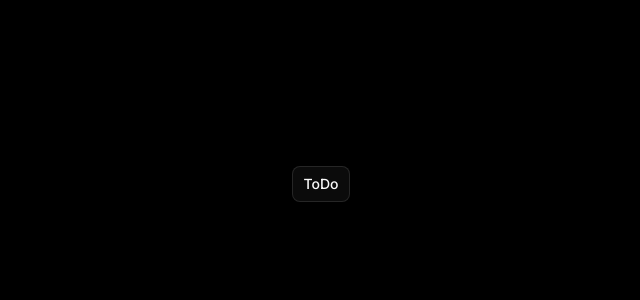
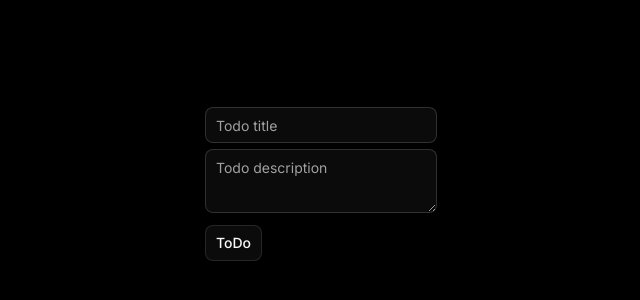
Before and after one commit to DenisDK/Zustand-mini-task, a Next.js app: page / in a window 1280 px wide. Shown: the part 216-516 px from the top of the page, without its empty margins (319-959 px from the left). Built offline with nearby package versions, Linux system fonts and the light colour scheme.

Commit message:
add todo creation via input and textarea

```diff
--- /dev/null
+++ b/components/ui/input.tsx
@@ -0,0 +1,19 @@
+import * as React from "react"
+import { Input as InputPrimitive } from "@base-ui/react/input"
+import { cn } from "cn"
+
+function Input({ className, type, ...props }: React.ComponentProps<"input">) {
+  return (
+    <InputPrimitive
+      type={type}
+      data-slot="input"
+      className={cn(
+        "h-9 w-full min-w-0 rounded-md border border-input bg-transparent px-2.5 py-1 text-base shadow-xs transition-[color,box-shadow] outline-none file:inline-flex file:h-7 file:border-0 file:bg-transparent file:text-sm file:font-medium file:text-foreground placeholder:text-muted-foreground focus-visible:border-ring focus-visible:ring-3 focus-visible:ring-ring/50 disabled:pointer-events-none disabled:cursor-not-allowed disabled:opacity-50 aria-invalid:border-destructive aria-invalid:ring-3 aria-invalid:ring-destructive/20 md:text-sm dark:bg-input/30 dark:aria-invalid:border-destructive/50 dark:aria-invalid:ring-destructive/40",
+        className
+      )}
+      {...props}
+    />
+  )
+}
+
+export { Input }
--- /dev/null
+++ b/components/ui/textarea.tsx
@@ -0,0 +1,17 @@
+import * as React from "react"
+import { cn } from "cn"
+
+function Textarea({ className, ...props }: React.ComponentProps<"textarea">) {
+  return (
+    <textarea
+      data-slot="textarea"
+      className={cn(
+        "flex field-sizing-content min-h-16 w-full rounded-md border border-input bg-transparent px-2.5 py-2 text-base shadow-xs transition-[color,box-shadow] outline-none placeholder:text-muted-foreground focus-visible:border-ring focus-visible:ring-3 focus-visible:ring-ring/50 disabled:cursor-not-allowed disabled:opacity-50 aria-invalid:border-destructive aria-invalid:ring-3 aria-invalid:ring-destructive/20 md:text-sm dark:bg-input/30 dark:aria-invalid:border-destructive/50 dark:aria-invalid:ring-destructive/40",
+        className
+      )}
+      {...props}
+    />
+  )
+}
+
+export { Textarea }
--- a/modules/to-do/components/TodoForm.tsx
+++ b/modules/to-do/components/TodoForm.tsx
@@ -2,22 +2,41 @@
 
 import { Button } from "@/components/ui/button";
 import { useTodoStore } from "../store/todo.store";
+import { useState } from "react";
+import { Textarea } from "@/components/ui/textarea";
+import { Input } from "@/components/ui/input";
 
 const TodoForm = () => {
   const addTodo = useTodoStore((state) => state.addTodo);
 
+  const [title, setTitle] = useState("");
+  const [description, setDescription] = useState("");
+
   const handleAddTodo = () => {
     addTodo({
       id: Date.now(),
-      title: "Learn Zustand",
-      description: "Practice creating Todo items with Zustand",
+      title: title,
+      description: description,
       completed: false,
     });
   };
 
   return (
     <div>
-      <Button variant="outline" className="" onClick={handleAddTodo}>
+      <div className="flex flex-col gap-1.5">
+        <Input
+          value={title}
+          onChange={(event) => setTitle(event.target.value)}
+          placeholder="Todo title"
+        />
+
+        <Textarea
+          value={description}
+          onChange={(event) => setDescription(event.target.value)}
+          placeholder="Todo description"
+        />
+      </div>
+      <Button variant="outline" onClick={handleAddTodo} className="mt-3">
         ToDo
       </Button>
     </div>
```
